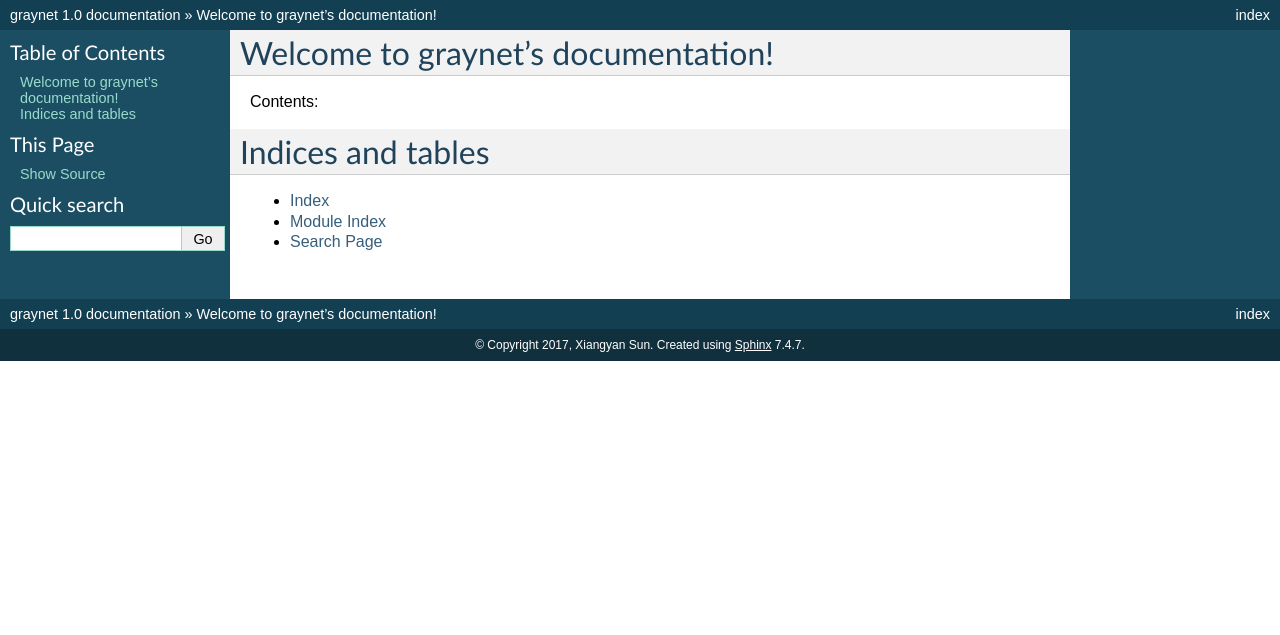
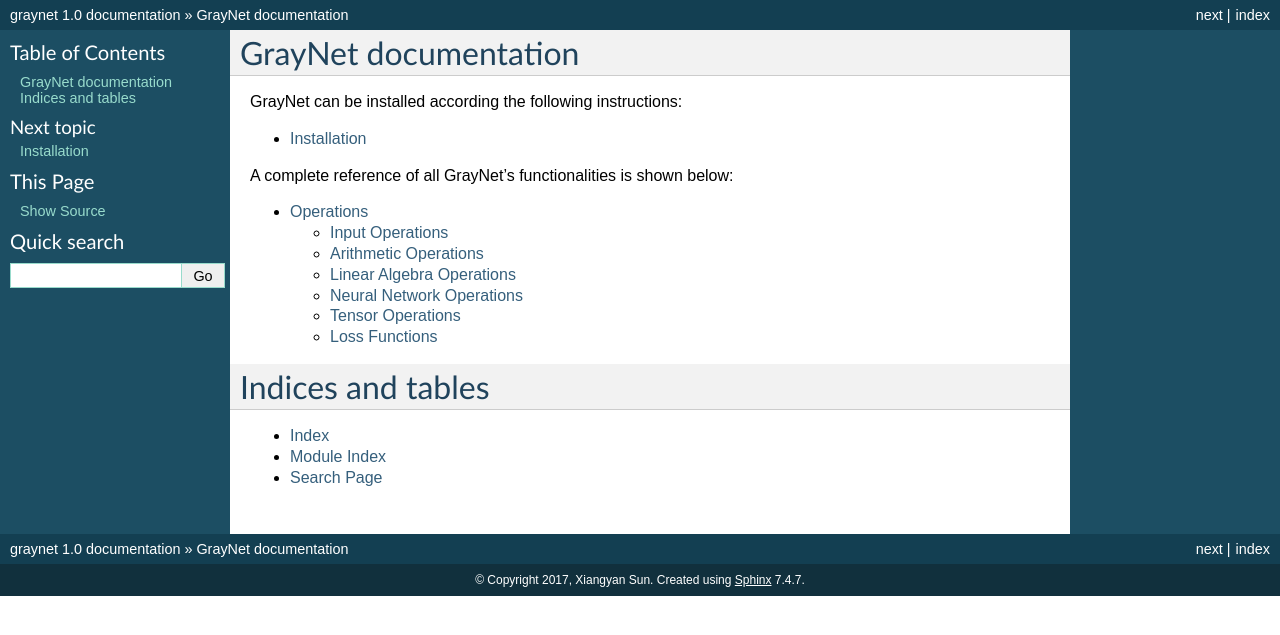
Before and after one commit to liuguoyou/graynet, a Sphinx documentation site: the page built from doc/index.rst, in a window 1280 px wide. Shown: the top 635 px of the page. Built offline with Sphinx 7.4.7, drawn with Linux system fonts in a browser that asks for light colours.

Commit message:
Improve documentation.

```diff
--- a/doc/conf.py
+++ b/doc/conf.py
@@ -14,6 +14,7 @@
 # serve to show the default.
 
 import sys
+import subprocess
 import os
 
 # If extensions (or modules to document with autodoc) are in another directory,
@@ -29,7 +30,13 @@
 # Add any Sphinx extension module names here, as strings. They can be
 # extensions coming with Sphinx (named 'sphinx.ext.*') or your custom
 # ones.
-extensions = ['sphinx.ext.mathjax']
+extensions = ['sphinx.ext.mathjax', 'breathe']
+
+subprocess.call('doxygen', shell=True)
+
+breathe_projects = { "graynet": "xml/" }
+
+breathe_default_project = "graynet"
 
 # Add any paths that contain templates here, relative to this directory.
 templates_path = ['_templates']
--- a/doc/index.rst
+++ b/doc/index.rst
@@ -1,17 +1,19 @@
-.. graynet documentation master file, created by
-   sphinx-quickstart on Tue Feb 14 11:28:33 2017.
-   You can adapt this file completely to your liking, but it should at least
-   contain the root `toctree` directive.
+GrayNet documentation
+=====================
 
-Welcome to graynet's documentation!
-===================================
-
-Contents:
+GrayNet can be installed according the following instructions:
 
 .. toctree::
    :maxdepth: 2
 
+   installation
 
+A complete reference of all GrayNet's functionalities is shown below:
+
+.. toctree::
+   :maxdepth: 2
+
+   operations
 
 Indices and tables
 ==================
--- /dev/null
+++ b/doc/installation.rst
@@ -0,0 +1,4 @@
+Installation
+====================
+
+TODO
--- /dev/null
+++ b/doc/operations.rst
@@ -0,0 +1,47 @@
+Operations
+==========
+
+.. doxygenclass:: Expression
+   :members:
+
+Input Operations
+----------------
+
+.. doxygengroup:: Input_Operations
+   :members:
+   :content-only:
+
+Arithmetic Operations
+---------------------
+
+.. doxygengroup:: Arithmetic_Operations
+   :members:
+   :content-only:
+
+Linear Algebra Operations
+-------------------------
+
+.. doxygengroup:: Linear_Algebra_Operations
+   :members:
+   :content-only:
+
+Neural Network Operations
+-------------------------
+
+.. doxygengroup:: Neural_Network_Operations
+   :members:
+   :content-only:
+
+Tensor Operations
+-----------------
+
+.. doxygengroup:: Tensor_Operations
+   :members:
+   :content-only:
+
+Loss Functions
+--------------
+
+.. doxygengroup:: Loss_Functions
+   :members:
+   :content-only:
```
Also changed, not shown: 8 other files.
